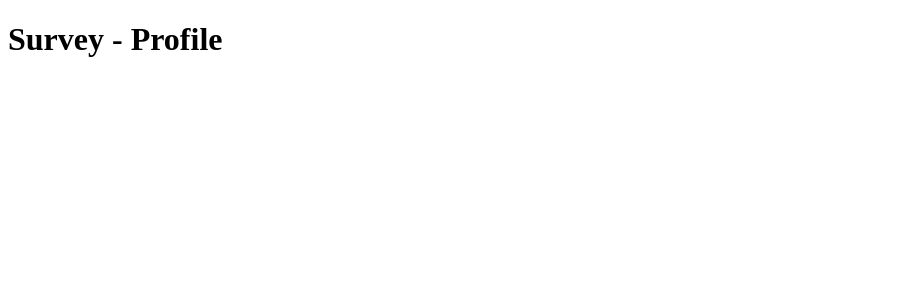
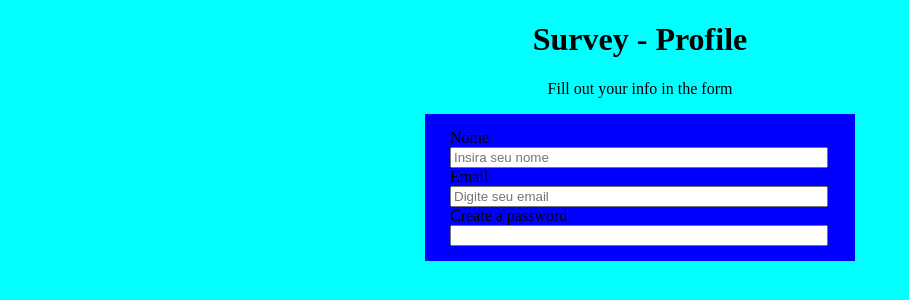
Before and after one commit to TeddyFilho1905/Survey_Project, a plain HTML site: page index.html in a window 1280 px wide. Shown: the whole page, without its empty margins (0-909 px from the left). Drawn offline with Linux system fonts and the light colour scheme.

Commit message:
first section

```diff
--- a/index.html
+++ b/index.html
@@ -3,9 +3,22 @@
 <head>
     <meta charset="UTF-8">
     <meta name="viewport" content="width=device-width, initial-scale=1.0">
+    <link rel="stylesheet" href="styles.css">
     <title>Survey Project</title>
 </head>
 <body>
     <h1>Survey - Profile</h1>
+    <p id="description">Fill out your info in the form</p>
+    <form class="survey">
+        <section>
+            <label for="name">Nome<input type="text" id="name" placeholder="Insira seu nome"></label>
+            <label for="email">Email<input type="email" id="email" placeholder="Digite seu email"></label>
+            <label for="password">Create a password <input min=8 max=13 type="password" id="password"></label>
+            <label for=""></label>
+        </section>
+        <section></section>
+        <section></section>
+    </form>
+
 </body>
 </html>
--- a/styles.css
+++ b/styles.css
@@ -0,0 +1,39 @@
+body{
+    background-color: aqua;
+    margin: 0;
+    padding: 0;
+}
+h1, #description {
+    text-align: center;
+}
+
+label {
+    display: block;
+    margin-left: 10px ;
+    border-radius: 50px;
+
+}
+
+input{
+    display: block;
+    /* margin: ; */
+    width: 370px;
+    /* margin: 0 0 0 0; */
+
+}
+
+
+form{
+    display: block;
+    /* text-align: center; */
+    width: 400px;
+    background-color: blue;
+    margin: auto;
+    /* margin-top: 20px; */
+    /* padding-top: 15px; */
+    /* padding-bottom: 20px; */
+    padding: 15px;
+    /* border-width: 10px; */
+
+    /* border-color: black; */
+}
```
